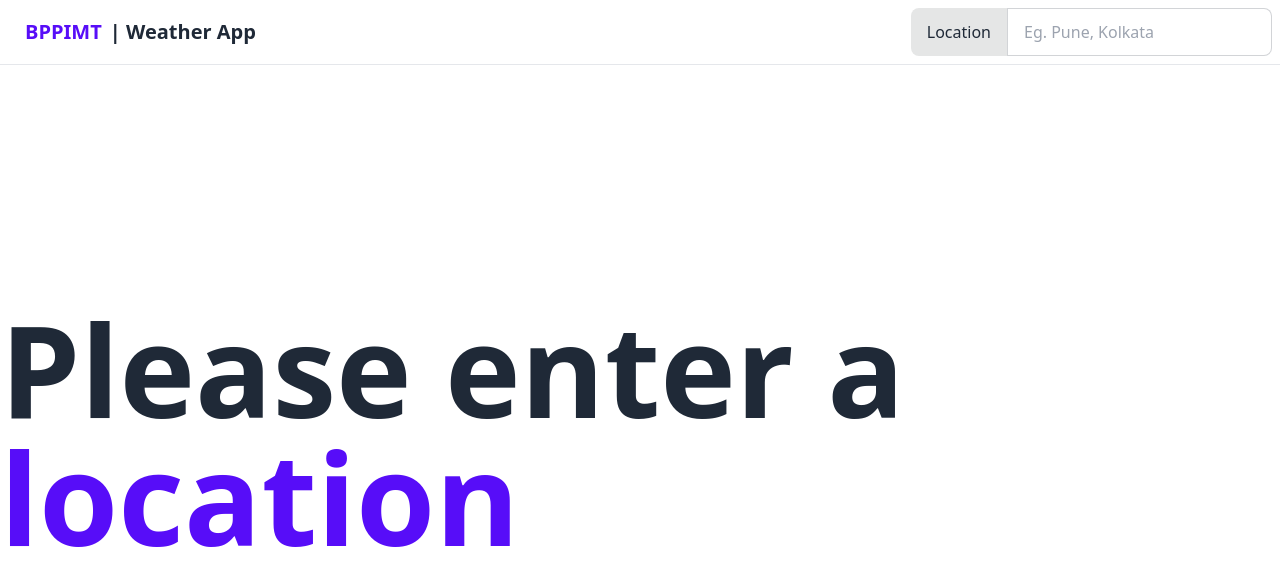
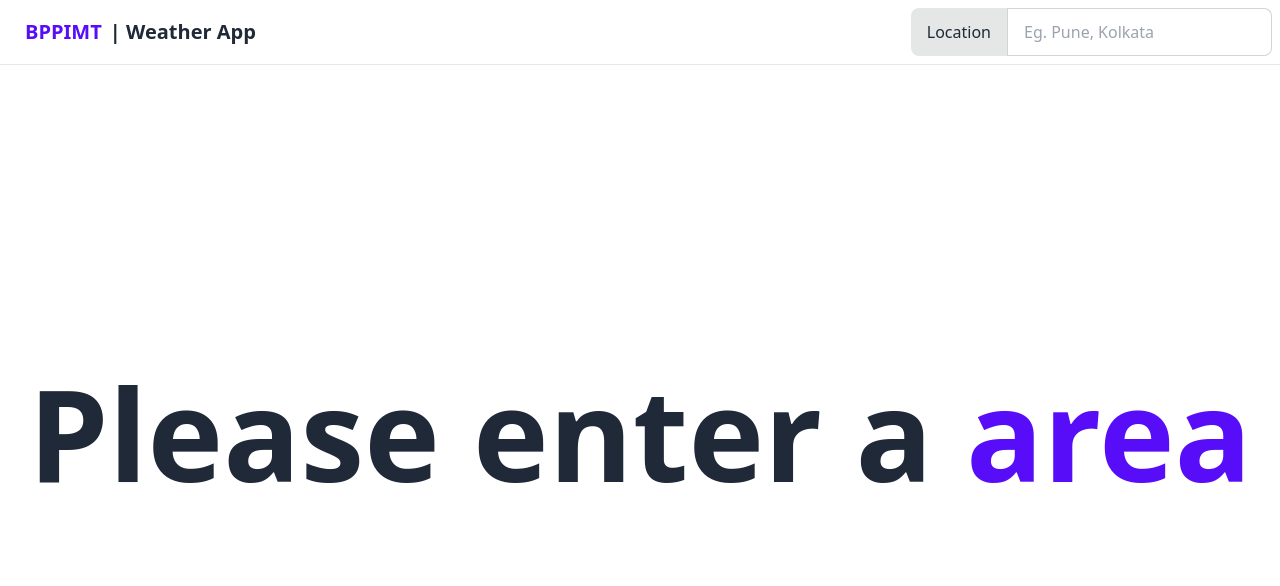
Before and after one commit to PrithvirajMazumder/bppimt-weather-app, a SvelteKit app: page / in a window 1280 px wide. Shown: the top 586 px of the page. Built offline with nearby package versions, Linux system fonts and the light colour scheme.

Commit message:
style: changes a text

```diff
--- a/src/routes/+page.svelte
+++ b/src/routes/+page.svelte
@@ -91,7 +91,7 @@
 			<div>
 				<h1 class="text-9xl font-extrabold">
 					Please enter a
-					<span class="text-primary">location</span>
+					<span class="text-primary">area</span>
 				</h1>
 			</div>
 		{/if}
```
